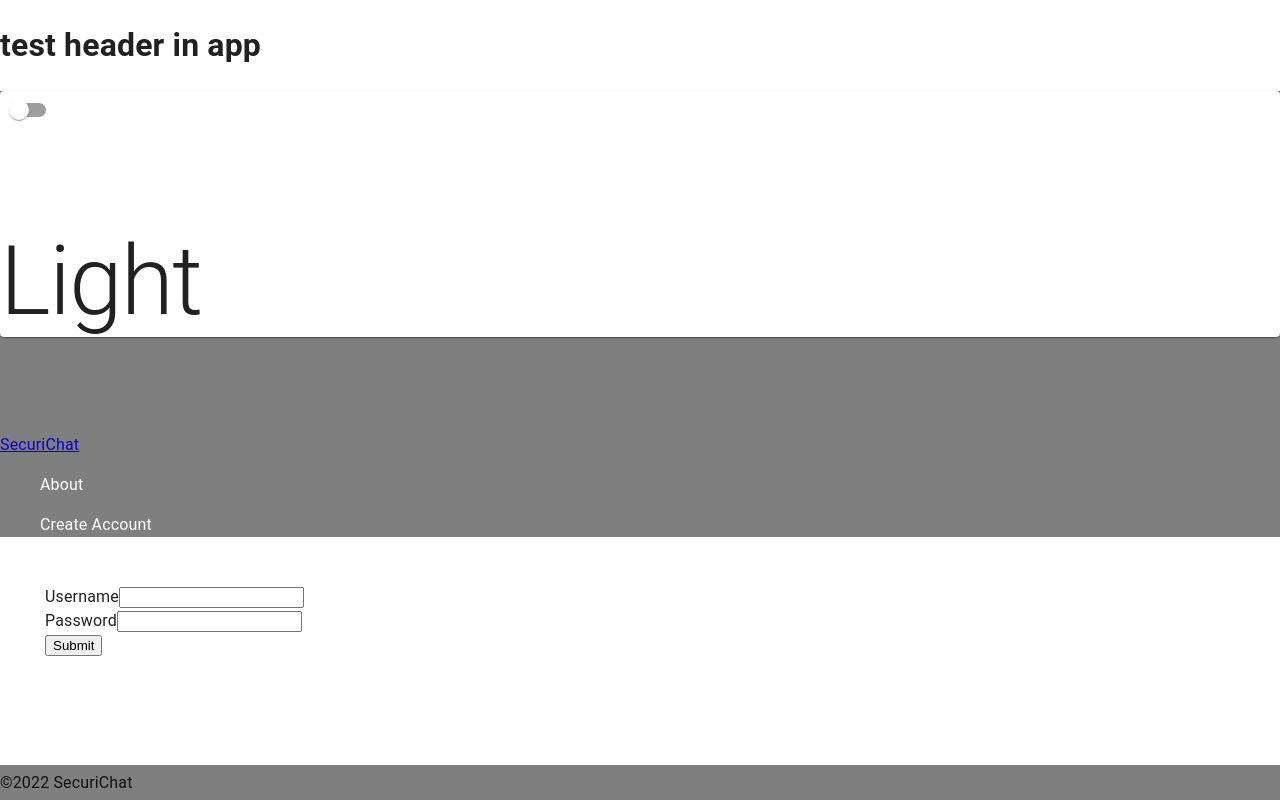
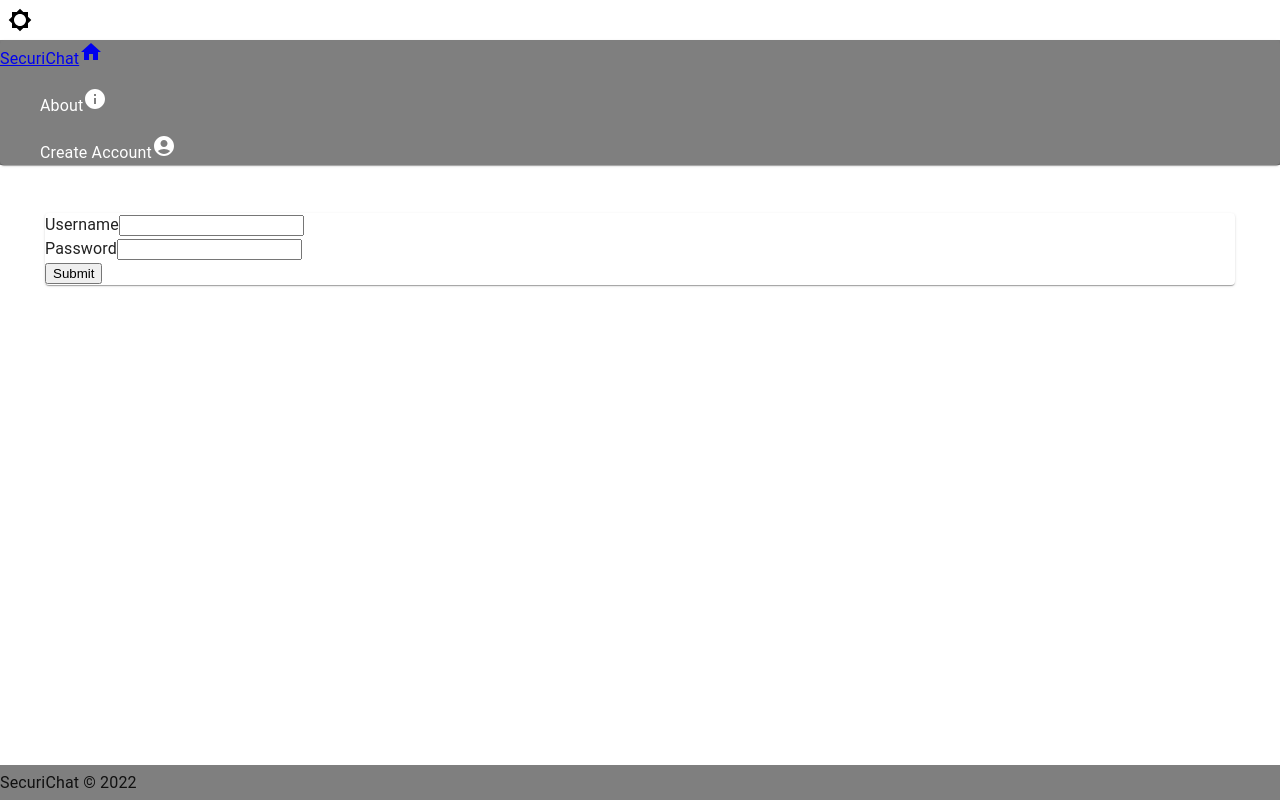
Before and after one commit to Secure-Chat/SecuriChat-Web-App, a React (Create React App) app: page / in a window 1280 px wide. Built offline with nearby package versions, Linux system fonts and the light colour scheme; no server answers.

Commit message:
darkmode for page functional

```diff
--- a/src/App.js
+++ b/src/App.js
@@ -1,8 +1,11 @@
 // Imports
-import React, {useEffect, useState} from 'react';
+import React, { useState} from 'react';
 import {BrowserRouter as Router, Routes, Route} from 'react-router-dom';
 import { connect } from 'react-redux';
 import { socket, SocketContext } from './context/socket';
+import Brightness4Icon from '@mui/icons-material/Brightness4';
+import Brightness5Icon from '@mui/icons-material/Brightness5';
+import { ThemeProvider, createTheme, IconButton } from '@mui/material';
 
 import './App.css';
 
@@ -18,18 +21,28 @@ import Contacts from './components/contacts/Contacts';
 
 function App(props) {
   const [isLoggedIn, setIsLoggedIn] = useState(false);
+  const [darkMode, setDarkMode] = useState(false);
+  const chooseIconMode = darkMode ? <Brightness4Icon/> : <Brightness5Icon/>
 
   const toggleLoggedIn = () => {
     if (isLoggedIn) setIsLoggedIn(false);
     else setIsLoggedIn(true);
   }
 
+  const changeTheme = createTheme({
+    palette: {
+      mode: darkMode ? 'dark' : 'light'
+    },
+  })
 
     return (
+      <ThemeProvider theme={changeTheme}>
       <SocketContext.Provider value={socket}>
-        <h1>test header in app</h1>
           <div className='App'>
           <Router>
+          <IconButton color="inherit" onClick={() => setDarkMode(!darkMode)}>
+            {chooseIconMode}
+            </IconButton>
             <Navbar isLoggedIn={isLoggedIn}/>
             <div className='app-display'>
               <Routes>
@@ -51,6 +64,7 @@ function App(props) {
             </Router>
           </div>
       </SocketContext.Provider>
+      </ThemeProvider>
     )
 }
 
--- a/src/components/footer/Footer.js
+++ b/src/components/footer/Footer.js
@@ -1,10 +1,16 @@
+import {Paper, Typography } from '@mui/material';
+
 export default function Footer() {
     return (
+        <Paper>
+            <Typography>
         <footer className="footer nav-bg--color">
             <div className="container text-center">
                 {/* We should add an about page link here */}
-                <span className="text-muted">©2022 SecuriChat</span>
+                <span className="text-muted">SecuriChat © 2022</span>
             </div>
         </footer>
+            </Typography>
+        </Paper>
     )
 }
--- a/src/components/login/Login.js
+++ b/src/components/login/Login.js
@@ -4,6 +4,7 @@ import { connect } from 'react-redux';
 import axios from 'axios';
 import base64 from 'base-64';
 import { getUserData } from '../middleware/dataStore';
+import { Paper, Typography } from '@mui/material';
 
 // Components
 
@@ -71,7 +72,8 @@ export default connect(mapStateToProps, mapDispatchToProps)(function Login(props
   };
 
   return (
-    <>
+    <Paper>
+      <Typography>
       <form onSubmit={loginHandler}>
       <div className="form-group">
         <label htmlFor="username">Username</label>
@@ -83,6 +85,7 @@ export default connect(mapStateToProps, mapDispatchToProps)(function Login(props
       </div>
       <button type="submit" className="btn btn-primary float-right">Submit</button>
       </form>
-    </>
+      </Typography>
+    </Paper>
   );
 });
--- a/src/components/navbar/Navbar.js
+++ b/src/components/navbar/Navbar.js
@@ -1,29 +1,40 @@
 import React from "react";
 import { NavLink, Link } from "react-router-dom";
 import Settings from '../settings/Theme';
+import InfoIcon from '@mui/icons-material/Info';
+import AccountCircleIcon from '@mui/icons-material/AccountCircle';
+import HomeIcon from '@mui/icons-material/Home';
+import SettingsApplicationsIcon from '@mui/icons-material/SettingsApplications';
+import ContactsIcon from '@mui/icons-material/Contacts';
+import LogoutIcon from '@mui/icons-material/Logout';
+import {Paper, Typography} from '@mui/material'
 
 const Navbar = (props) => {
   return (
+    <Paper>
+      <Typography>
     <nav className="navbar nav-bg">
-      <Settings/>
-      <div className="container"><Link to="/"><span className="h3">SecuriChat</span></Link>
+      {/* <Settings/> */}
+      <div className="container"><Link to="/"><span className="h3">SecuriChat<HomeIcon/></span></Link>
           <ul className="navbar-nav mr-auto">
-            <li className="nav-item"><NavLink className="nav-link"  to="/about">About</NavLink></li>
+            <li className="nav-item"><NavLink className="nav-link"  to="/about">About<InfoIcon/></NavLink></li>
           </ul>
           {
             props.isLoggedIn ? // is the user logged in?
             <ul>
-              <li className="nav-item"><NavLink className="nav-link"  to="/contacts">Contacts</NavLink></li>
-              <li className="nav-item"><NavLink className="nav-link"  to="/settings">Settings</NavLink></li>
-              <li className="nav-item"><span onClick={props.handleLogout} className="nav-link">Logout</span></li>
+              <li className="nav-item"><NavLink className="nav-link"  to="/contacts"><ContactsIcon/></NavLink></li>
+              <li className="nav-item"><NavLink className="nav-link"  to="/settings"><SettingsApplicationsIcon/></NavLink></li>
+              <li className="nav-item"><span onClick={props.handleLogout} className="nav-link"><LogoutIcon/></span></li>
             </ul>
             :
             <ul>
-              <li className="nav-item"><NavLink className="nav-link"  to="/signup">Create Account</NavLink></li>
+              <li className="nav-item"><NavLink className="nav-link"  to="/signup">Create Account<AccountCircleIcon/></NavLink></li>
             </ul>
           }
       </div>
     </nav>
+    </Typography>
+    </Paper>
   );
 }
 
--- a/src/components/settings/Settings.js
+++ b/src/components/settings/Settings.js
@@ -4,7 +4,7 @@ export default function Settings() {
 
   return(
     <>
-    <Theme />
+    {/* <Theme /> */}
     </>
   )
 }
--- a/src/components/settings/Theme.js
+++ b/src/components/settings/Theme.js
@@ -1,17 +1,17 @@
 import React, {useState} from 'react';
 import { ThemeProvider } from '@mui/material/styles';
 import { createTheme } from '@mui/material/styles';
-import { CssBaseline, Paper, Switch, Typography } from '@mui/material';
-// import Brightness4Icon from '@mui/icons-material/Brightness4';
-// import Brightness5Icon from '@mui/icons-material/Brightness5';
+import { CssBaseline, Paper, IconButton } from '@mui/material';
+import Brightness4Icon from '@mui/icons-material/Brightness4';
+import Brightness5Icon from '@mui/icons-material/Brightness5';
 
 const Theme = props => {
-
   const [darkMode, setDarkMode] = useState(false);
+  const chooseIconMode = darkMode ? <Brightness4Icon/> : <Brightness5Icon/>
 
   const changeTheme = createTheme({
     palette: {
-      type: darkMode ? 'dark' : 'light'
+      mode: darkMode ? 'dark' : 'light'
     },
   })
 
@@ -19,13 +19,9 @@ const Theme = props => {
     <ThemeProvider theme={changeTheme}>
       <CssBaseline/>
       <Paper>
-      <Switch checked={darkMode} onChange={() => setDarkMode(!darkMode)}/>
-      {/* <IconButton color="inherit" onClick={() => setDarkMode(!darkMode)}>
-        {darkMode ? <Brightness4Icon/> :  <Brightness5Icon/>}
-      </IconButton> */}
-      <Typography variant="h1" >
-        {darkMode ? <p className="dark">Dark</p> : <p className="light">Light</p>}
-      </Typography>
+      <IconButton color="inherit" onClick={() => setDarkMode(!darkMode)}>
+        {chooseIconMode}
+      </IconButton>
       </Paper>
     </ThemeProvider>
   )
--- a/src/components/signup/Signup.js
+++ b/src/components/signup/Signup.js
@@ -4,6 +4,7 @@ import axios from 'axios';
 import { Navigate } from 'react-router-dom';
 import setAuthToken from '../../utils/setAuthToken';
 import jwt_decode from 'jwt-decode';
+import { Paper, Typography } from '@mui/material';
 const REACT_APP_SERVER_URL = process.env.REACT_APP_SERVER_URL;
 
 const Signup = (props) => {
@@ -61,6 +62,8 @@ const Signup = (props) => {
   if (redirect) return <Navigate to='/contacts' />
 
   return (
+    <Paper>
+      <Typography>
     <div className="row mt-4">
       <div className="col-md-7 offset-md-3">
         <div className="card card-body">
@@ -87,6 +90,8 @@ const Signup = (props) => {
         </div>
       </div>
     </div>
+    </Typography>
+    </Paper>
   )
 }
 
```
